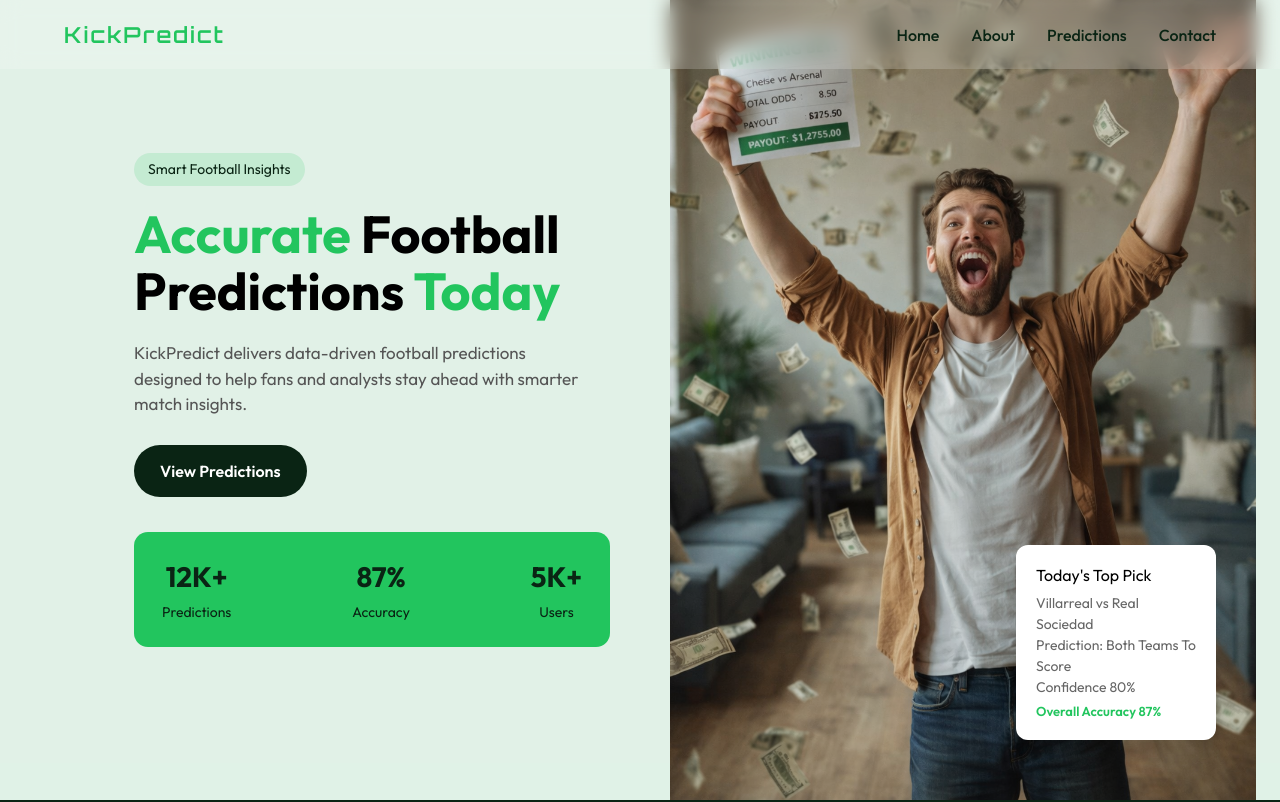
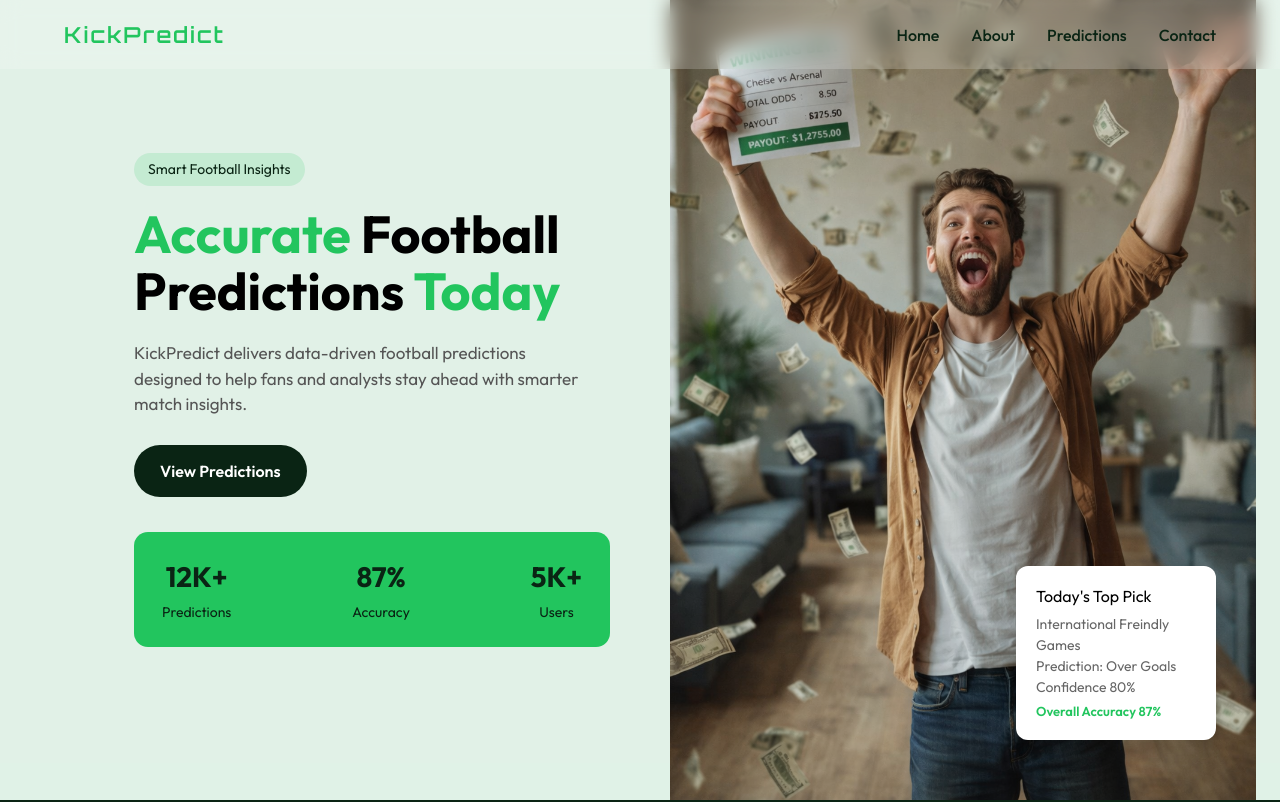
Before and after one commit to Hisaw304/kickpredict, a React (Vite) app: page / in a window 1280 px wide. Shown: the top 802 px of the page. Built offline with nearby package versions, Linux system fonts and the light colour scheme; no server answers; the database is empty.

Commit message:
hero update

```diff
--- a/src/components/Hero.jsx
+++ b/src/components/Hero.jsx
@@ -49,8 +49,8 @@ export default function Hero() {
             {/* FLOATING CARD */}
             <div className="kp-floating-card">
               <h4>Today's Top Pick</h4>
-              <p>Villarreal vs Real Sociedad</p>
-              <p>Prediction: Both Teams To Score</p>
+              <p>International Freindly Games</p>
+              <p>Prediction: Over Goals</p>
               <p>Confidence 80%</p>
               <span>Overall Accuracy 87%</span>
             </div>
```
